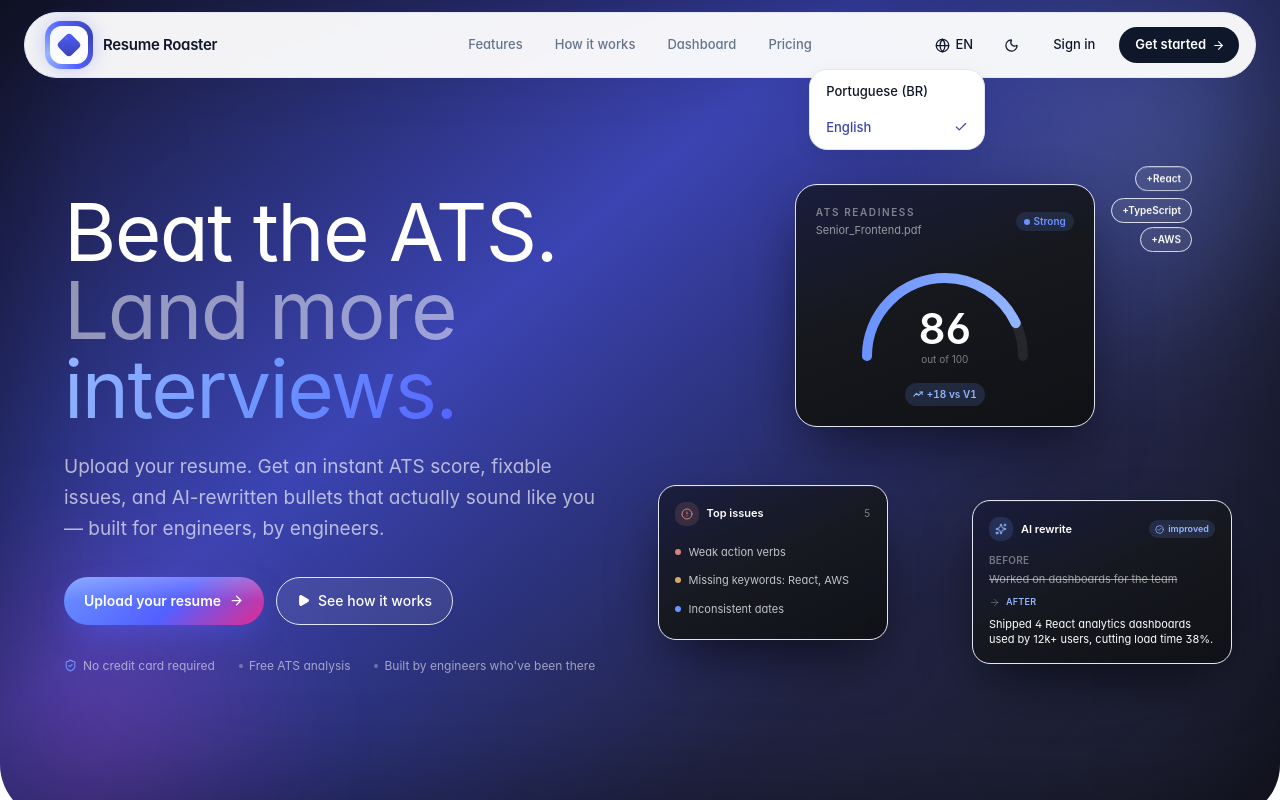
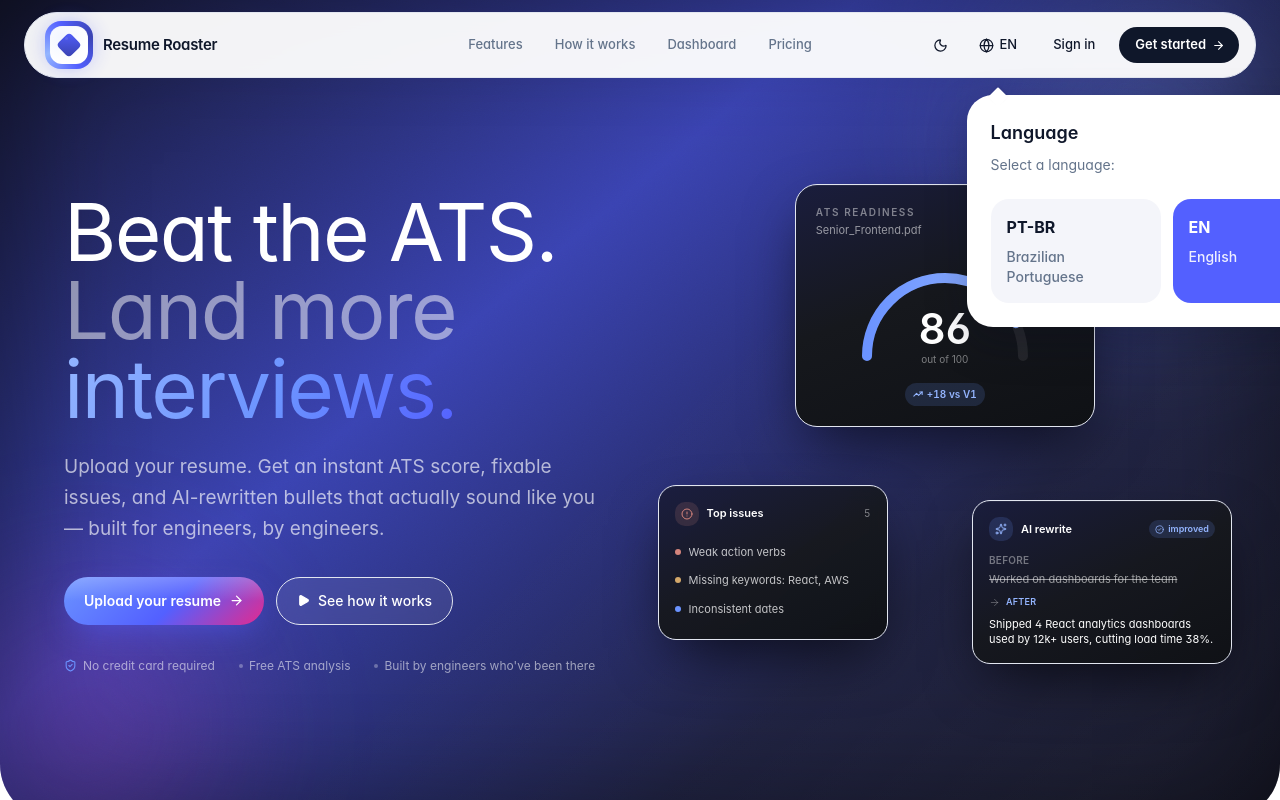
Before and after one commit to LucasRossatto/ats-ai-resumer, a React (Vite) app in the folder frontend/: page / in a window 1280 px wide. Both pictures are taken after a click on the button "EN". Shown: the top 800 px of the page. Built offline with nearby package versions, Linux system fonts and the light colour scheme; what @react-pdf/renderer would draw is missing.

Commit message:
feat: enhance LanguageSwitcher and Navbar components with improved accessibility and language support

```diff
--- a/frontend/src/components/landing/Navbar.tsx
+++ b/frontend/src/components/landing/Navbar.tsx
@@ -65,16 +65,17 @@ export function Navbar() {
           </nav>
 
           <div className="flex items-center gap-2">
-            <LanguageSwitcher className="hidden sm:block" />
             <button
               type="button"
               onClick={toggle}
-              className="h-9 w-9 rounded-full flex items-center justify-center text-[var(--foreground)] hover:bg-[var(--muted)] transition-colors"
+              className="cursor-pointer h-9 w-9 rounded-full flex items-center justify-center text-[var(--foreground)] hover:bg-[var(--muted)] transition-colors"
               aria-label={t("common:actions.toggleTheme")}
               title={t("common:actions.toggleTheme")}
             >
               {theme === "light" ? <Moon size={15} /> : <Sun size={15} />}
             </button>
+            <LanguageSwitcher className="hidden sm:block" />
+
             <Link
               to="/login"
               className="hidden sm:inline-flex h-9 px-4 rounded-full text-[13px] font-medium text-[var(--foreground)] hover:bg-[var(--muted)] items-center transition-colors"
--- a/frontend/src/components/layout/LanguageSwitcher.tsx
+++ b/frontend/src/components/layout/LanguageSwitcher.tsx
@@ -1,18 +1,18 @@
 import { useEffect, useRef, useState } from "react";
 import { useTranslation } from "react-i18next";
 import { AnimatePresence, motion } from "framer-motion";
-import { Globe, Check } from "lucide-react";
+import { Globe } from "lucide-react";
 import { cn } from "@/lib/utils";
 import { SUPPORTED_LANGUAGES, type SupportedLanguage } from "@/i18n";
 
-const LABEL_KEY: Record<SupportedLanguage, string> = {
-  "pt-BR": "language.ptBR",
-  en: "language.en",
+const SHORT_LABEL: Record<SupportedLanguage, string> = {
+  "pt-BR": "PT-BR",
+  en: "EN",
 };
 
-const SHORT_LABEL: Record<SupportedLanguage, string> = {
-  "pt-BR": "PT",
-  en: "EN",
+const DESCRIPTION_KEY: Record<SupportedLanguage, string> = {
+  "pt-BR": "language.ptBRDescription",
+  en: "language.enDescription",
 };
 
 interface LanguageSwitcherProps {
@@ -32,16 +32,11 @@ export function LanguageSwitcher({ className }: LanguageSwitcherProps) {
 
   useEffect(() => {
     if (!open) return;
-    function onClick(e: MouseEvent) {
-      if (!rootRef.current?.contains(e.target as Node)) setOpen(false);
-    }
     function onKey(e: KeyboardEvent) {
       if (e.key === "Escape") setOpen(false);
     }
-    window.addEventListener("mousedown", onClick);
     window.addEventListener("keydown", onKey);
     return () => {
-      window.removeEventListener("mousedown", onClick);
       window.removeEventListener("keydown", onKey);
     };
   }, [open]);
@@ -56,7 +51,7 @@ export function LanguageSwitcher({ className }: LanguageSwitcherProps) {
       <button
         type="button"
         onClick={() => setOpen((o) => !o)}
-        className="h-9 px-3 rounded-full flex items-center gap-1.5 text-[13px] font-medium text-[var(--foreground)] hover:bg-[var(--muted)] transition-colors"
+        className="cursor-pointer h-9 px-3 rounded-full flex items-center gap-1.5 text-[13px] font-medium text-foreground hover:bg-muted transition-colors"
         aria-label={t("language.label")}
         title={t("language.label")}
       >
@@ -67,31 +62,53 @@ export function LanguageSwitcher({ className }: LanguageSwitcherProps) {
       <AnimatePresence>
         {open && (
           <motion.div
-            initial={{ opacity: 0, y: -6, scale: 0.98 }}
-            animate={{ opacity: 1, y: 0, scale: 1 }}
-            exit={{ opacity: 0, y: -4, scale: 0.98 }}
+            initial={{ opacity: 0, y: -8 }}
+            animate={{ opacity: 1, y: 0 }}
+            exit={{ opacity: 0, y: -6 }}
             transition={{ duration: 0.18, ease: [0.16, 1, 0.3, 1] }}
-            className="absolute right-0 top-[calc(100%+6px)] z-40 w-44 rounded-2xl bg-[var(--card)] border border-[var(--border)] shadow-hover overflow-hidden p-1"
-            role="listbox"
-            aria-label={t("language.label")}
+            className="absolute left-0 top-[calc(100%+32px)] z-50 w-[400px] rounded-4xl bg-[var(--card)] shadow-[0_16px_40px_rgba(6,10,30,0.25)] p-6"
           >
+            <div
+              className="absolute -top-[5px] left-6 w-3.5 h-3.5 bg-[var(--card)] rounded-[1px]"
+              style={{
+                transform: "rotate(45deg)",
+                boxShadow: "-2px -2px 4px rgba(6, 10, 30, 0.06)",
+              }}
+            />
+            <h4 className="m-0 text-lg font-semibold text-[var(--foreground)] mb-2">
+              {t("language.label")}
+            </h4>
+            <p className="m-0 text-sm text-[var(--muted-foreground)] mb-6">
+              {t("language.selectDescription")}
+            </p>
+
+            <div className="flex gap-3">
               {SUPPORTED_LANGUAGES.map((lng) => (
                 <button
                   key={lng}
-                role="option"
-                aria-selected={lng === current}
                   onClick={() => select(lng)}
+                  type="button"
                   className={cn(
-                  "w-full flex items-center justify-between gap-2 px-3 py-2 rounded-xl text-[13px] font-medium text-left transition-colors hover:bg-[var(--muted)]",
+                    "cursor-pointer flex flex-1 flex-col items-start gap-2 px-4 py-4 rounded-2xl font-medium transition-all text-left",
                     lng === current
-                    ? "text-[var(--primary-strong)]"
-                    : "text-[var(--foreground)]"
+                      ? "bg-[var(--primary)] text-white"
+                      : "bg-[var(--muted)] text-[var(--foreground)] hover:bg-[var(--muted)]/80"
                   )}
                 >
-                {t(LABEL_KEY[lng])}
-                {lng === current && <Check size={14} />}
+                  <strong className="text-base">
+                    {SHORT_LABEL[lng]}
+                  </strong>
+                  <span
+                    className={cn(
+                      "text-sm",
+                      lng === current ? "text-white/90" : "text-muted-foreground"
+                    )}
+                  >
+                    {t(DESCRIPTION_KEY[lng])}
+                  </span>
                 </button>
               ))}
+            </div>
           </motion.div>
         )}
       </AnimatePresence>
--- a/frontend/src/i18n/locales/en/common.json
+++ b/frontend/src/i18n/locales/en/common.json
@@ -25,8 +25,11 @@
   },
   "language": {
     "label": "Language",
+    "selectDescription": "Select a language:",
     "ptBR": "Portuguese (BR)",
-    "en": "English"
+    "ptBRDescription": "Brazilian Portuguese",
+    "en": "English",
+    "enDescription": "English"
   },
   "a11y": {
     "aiOnline": "AI is online"
--- a/frontend/src/i18n/locales/pt-BR/common.json
+++ b/frontend/src/i18n/locales/pt-BR/common.json
@@ -25,8 +25,11 @@
   },
   "language": {
     "label": "Idioma",
+    "selectDescription": "Selecione um idioma:",
     "ptBR": "Português (BR)",
-    "en": "Inglês"
+    "ptBRDescription": "Português Brasileiro",
+    "en": "Inglês",
+    "enDescription": "English"
   },
   "a11y": {
     "aiOnline": "IA online"
```
Lines whose indentation alone changed are shown as unchanged.
